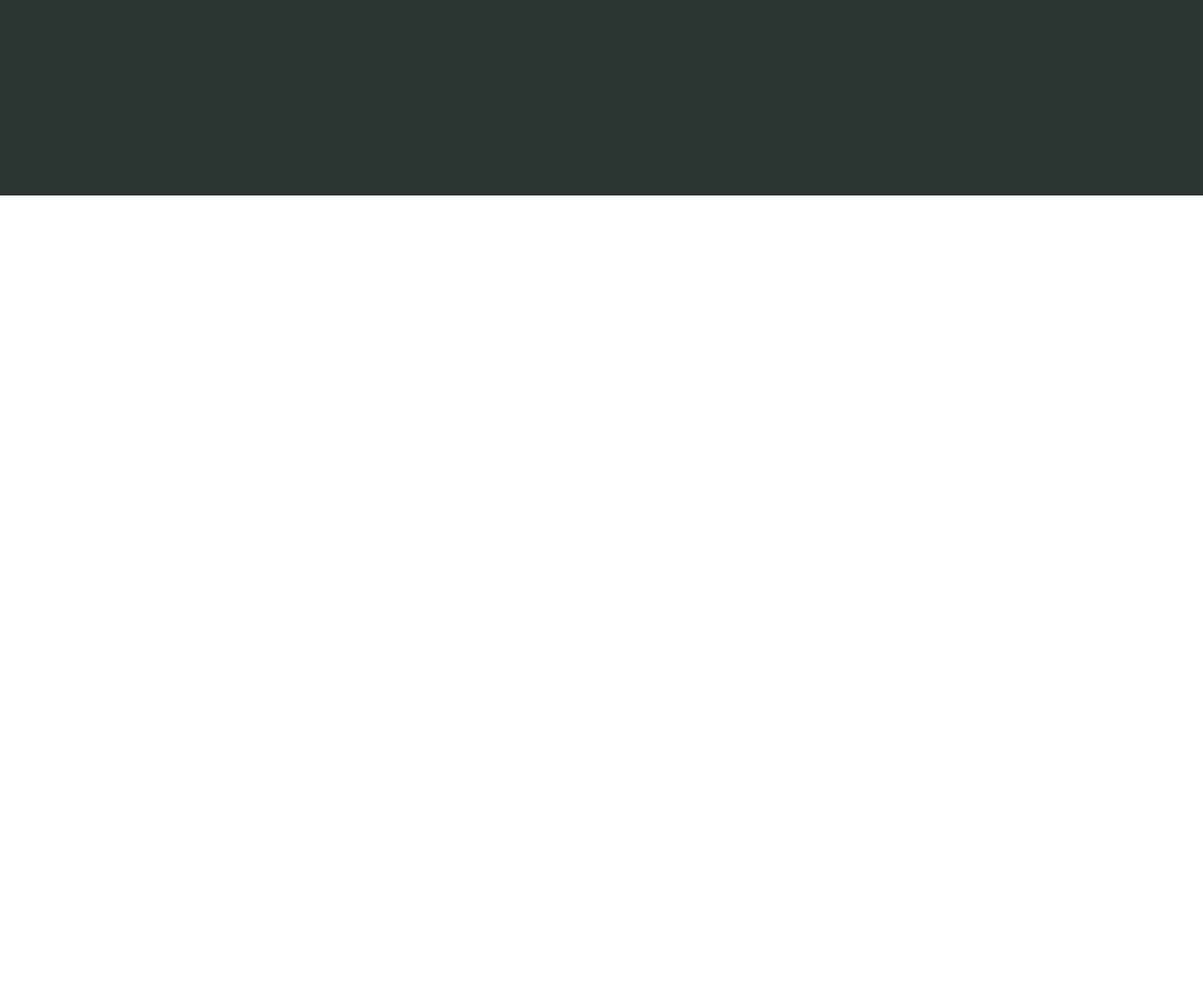
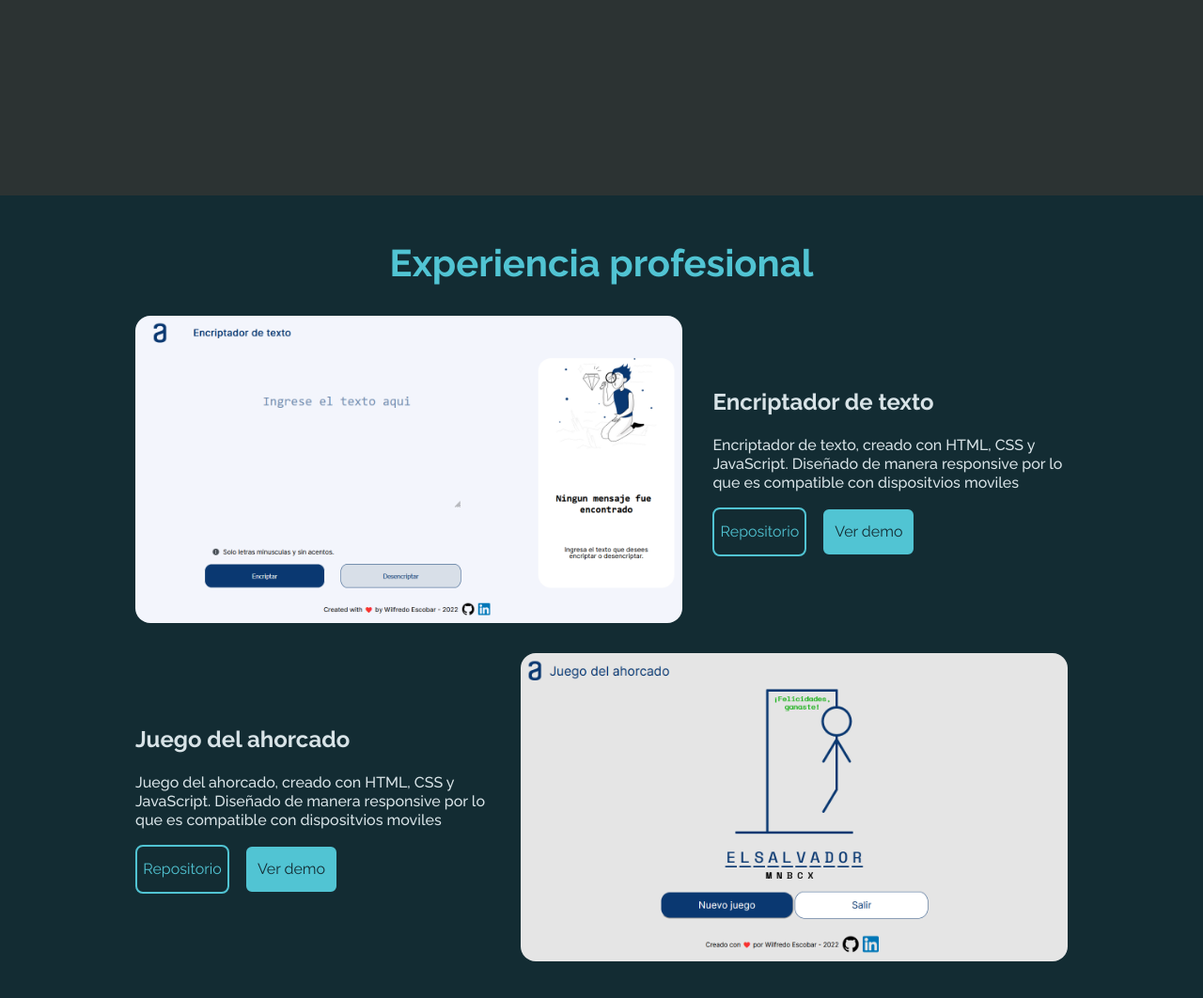
Before and after one commit to WilfredoEscS/portafolio, a plain HTML site: page index.html in a window 1280 px wide. Shown: the part 3503-4565 px from the top of the page at 94% size. Before the commit the page ends 3711 px from the top, so only its background shows below. Drawn offline with Linux system fonts and the light colour scheme.

Commit message:
Crea la seccion experiencia profesional

```diff
--- /dev/null
+++ b/assets/css/experiencia/experiencia-boton/experiencia-boton.css
@@ -0,0 +1,23 @@
+.experiencia__boton {
+  align-items: center;
+  justify-content: center;
+  border-radius: 0.5rem;
+  display: flex;
+  font-size: 1rem;
+  font-weight: 400;
+  height: 3rem;
+  width: 6rem;
+}
+
+.experiencia__boton--repo {
+  background: #132c33;
+  border: 2px solid #51c4d3;
+  color: #51c4d3;
+  margin-right: 1rem;
+}
+
+.experiencia__boton--demo {
+  background: #51c4d3;
+  border: 2px solid #132c33;
+  color: #132c33;
+}
--- /dev/null
+++ b/assets/css/experiencia/experiencia-caja/experiencia-caja.css
@@ -0,0 +1,10 @@
+.experiencia__caja {
+  display: flex;
+  padding: 1rem 0;
+  justify-content: space-around;
+
+}
+
+.experiencia__caja--inverso {
+flex-flow: row-reverse;
+}
--- /dev/null
+++ b/assets/css/experiencia/experiencia-descripcion/experiencia-descripcion.css
@@ -0,0 +1,8 @@
+.experiencia__descripcion {
+  align-content: center;
+  display: flex;
+  flex-direction: row;
+  flex-wrap: wrap;
+  justify-content: start;
+  width: calc(40% - 2rem);
+}
--- /dev/null
+++ b/assets/css/experiencia/experiencia-imagen/experiencia-imagen.css
@@ -0,0 +1,4 @@
+.experiencia__imagen {
+  width: calc(60% - 2rem);
+  border-radius: 1rem;
+}
--- /dev/null
+++ b/assets/css/experiencia/experiencia-seccion-titulo/experiencia-seccion-titulo.css
@@ -0,0 +1,7 @@
+.experiencia__seccion__titulo {
+  text-align: center;
+  color: #51c4d3;
+  font-size: 2.5rem;
+  font-weight: 700;
+  line-height: 5rem;
+}
--- /dev/null
+++ b/assets/css/experiencia/experiencia-texto/experiencia-texto.css
@@ -0,0 +1,8 @@
+.experiencia__texto {
+  color: var(--texto-gris);
+  font-size: 1rem;
+  font-weight: 500;
+  line-height: 1.25rem;
+  margin: 1rem 0;
+  width: 100%;
+}
--- /dev/null
+++ b/assets/css/experiencia/experiencia-titulo/experiencia-titulo.css
@@ -0,0 +1,7 @@
+.experiencia__titulo {
+  color: var(--texto-gris);
+  font-size: 1.5rem;
+  font-weight: 700;
+  line-height: 2.5rem;
+  width: 100%;
+}
--- /dev/null
+++ b/assets/css/experiencia/experiencia/experiencia.css
@@ -0,0 +1,7 @@
+.experiencia {
+  align-items: center;
+  background: #132c33;
+  display: flex;
+  justify-content: center;
+  min-height: 450px;
+}
--- a/index.html
+++ b/index.html
@@ -45,8 +45,17 @@
     <link rel="stylesheet" href="./assets/css/estudios/estudiosFormaciones/estudios-formaciones-elemento/estudios-formaciones-elemento-imagen.css">
     <link rel="stylesheet" href="./assets/css/estudios/estudiosFormaciones/estudios-formaciones-elemento/estudios-formaciones-elemento-subtitulo.css">
     <link rel="stylesheet" href="./assets/css/estudios/estudiosFormaciones/estudios-formaciones-elemento/estudios-formaciones-elemento-titulo.css">
-
-
+    <link rel="stylesheet" href="./assets/css/experiencia/experiencia/experiencia.css">
+    <link rel="stylesheet" href="./assets/css/experiencia/experiencia-seccion-titulo/experiencia-seccion-titulo.css">
+    <link rel="stylesheet" href="./assets/css/experiencia/experiencia-proyectos/experiencia-proyectos.css">
+    <link rel="stylesheet" href="./assets/css/experiencia/experiencia-caja/experiencia-caja.css">
+    <link rel="stylesheet" href="./assets/css/experiencia/experiencia-lista/experiencia-lista.css">
+    <link rel="stylesheet" href="./assets/css/experiencia/experiencia-imagen/experiencia-imagen.css">
+    <link rel="stylesheet" href="./assets/css/experiencia/experiencia-descripcion/experiencia-descripcion.css">
+    <link rel="stylesheet" href="./assets/css/experiencia/experiencia-imagen/experiencia-imagen.css">
+    <link rel="stylesheet" href="./assets/css/experiencia/experiencia-titulo/experiencia-titulo.css">
+    <link rel="stylesheet" href="./assets/css/experiencia/experiencia-texto/experiencia-texto.css">
+    <link rel="stylesheet" href="./assets/css/experiencia/experiencia-boton/experiencia-boton.css">
 </head>
 
 <body>
@@ -139,6 +148,33 @@
                 </div>
             </div>
         </section>
+        <section class="experiencia" id="proyectos">
+            <div class="contenedor">
+                <h2 class="experiencia__seccion__titulo">Experiencia profesional</h2>
+                   <div class="experiencia__proyectos">
+                        <div class="experiencia__caja">
+                            <img class="experiencia__imagen" src="./assets/img/proyectos/imagen-encriptador.png"></img>
+                            <div class="experiencia__descripcion">
+                                <h3 class="experiencia__titulo">Encriptador de texto</h3>
+                                <p class="experiencia__texto">Encriptador de texto, creado con HTML, CSS y JavaScript.
+                                    Diseñado de manera responsive por lo que es compatible con dispositvios moviles</p>
+                                <a href="https://github.com/WilfredoEscS/encriptador-de-texto" class="experiencia__boton experiencia__boton--repo" target="_blank">Repositorio</a>
+                                <a href="https://wilfredoescs.github.io/encriptador-de-texto" class="experiencia__boton experiencia__boton--demo"target="_blank" >Ver demo</a>
+                            </div>
+                        </div>
+                        <div class="experiencia__caja experiencia__caja--inverso">
+                            <img class="experiencia__imagen" src="./assets/img/proyectos/imagen-ahorcado.png"></img>
+                            <div class="experiencia__descripcion">
+                                <h3 class="experiencia__titulo">Juego del ahorcado</h3>
+                                <p class="experiencia__texto">Juego del ahorcado, creado con HTML, CSS y JavaScript.
+                                    Diseñado de manera responsive por lo que es compatible con dispositvios moviles</p>
+                                <a href="https://github.com/WilfredoEscS/juego-del-ahorcado" class="experiencia__boton experiencia__boton--repo" target="_blank">Repositorio</a>
+                                <a href="https://wilfredoescs.github.io/juego-del-ahorcado" class="experiencia__boton experiencia__boton--demo" target="_blank">Ver demo</a>
+                            </div>
+                        </div>
+                   </div>
+            </div>
+        </section>
     </main>
 
 </body>
```
Also changed, not shown: assets/css/experiencia/experiencia-proyectos/experiencia-proyectos.css (added), assets/img/proyectos/imagen-ahorcado.png (added), assets/img/proyectos/imagen-encriptador.png (added).
